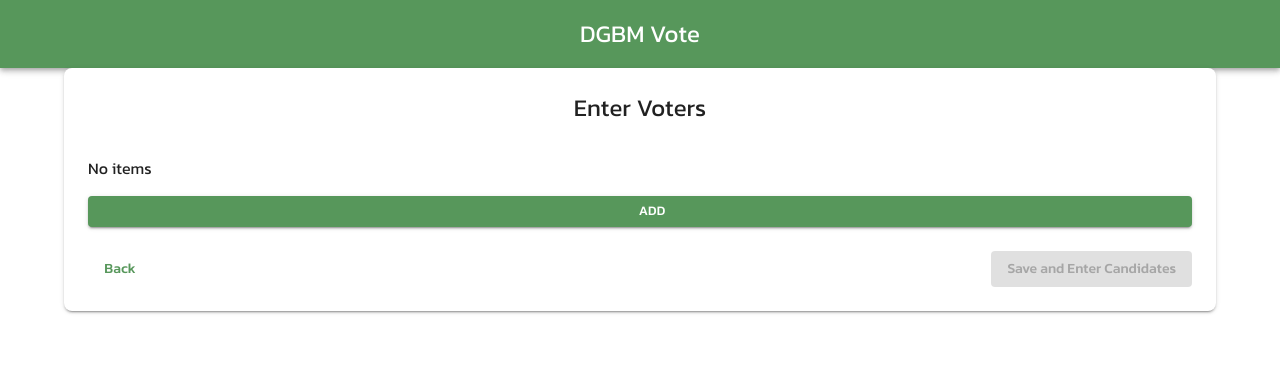
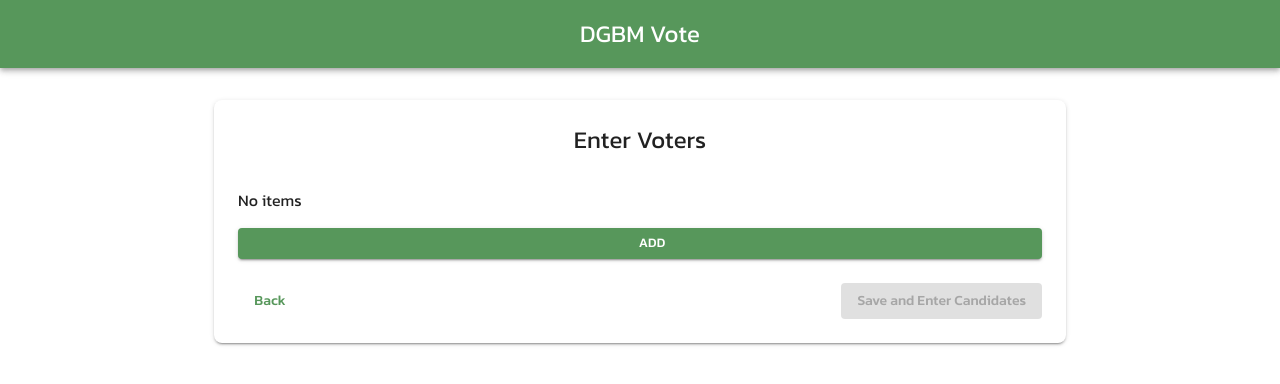
Before and after one commit to mstone121/dgbm-vote, a React (Create React App) app: page / in a window 1280 px wide. Shown: the top 384 px of the page. Built offline with nearby package versions, Linux system fonts and the light colour scheme; some icons are missing.

Commit message:
Reduce max width

```diff
--- a/src/App.tsx
+++ b/src/App.tsx
@@ -20,7 +20,7 @@ function App() {
 			>
 				DGBM Vote
 			</AppBar>
-			<Container>
+			<Container maxWidth="md" sx={{ marginTop: 4 }}>
 				<AppContext>
 					<CurrentStage />
 				</AppContext>
```
